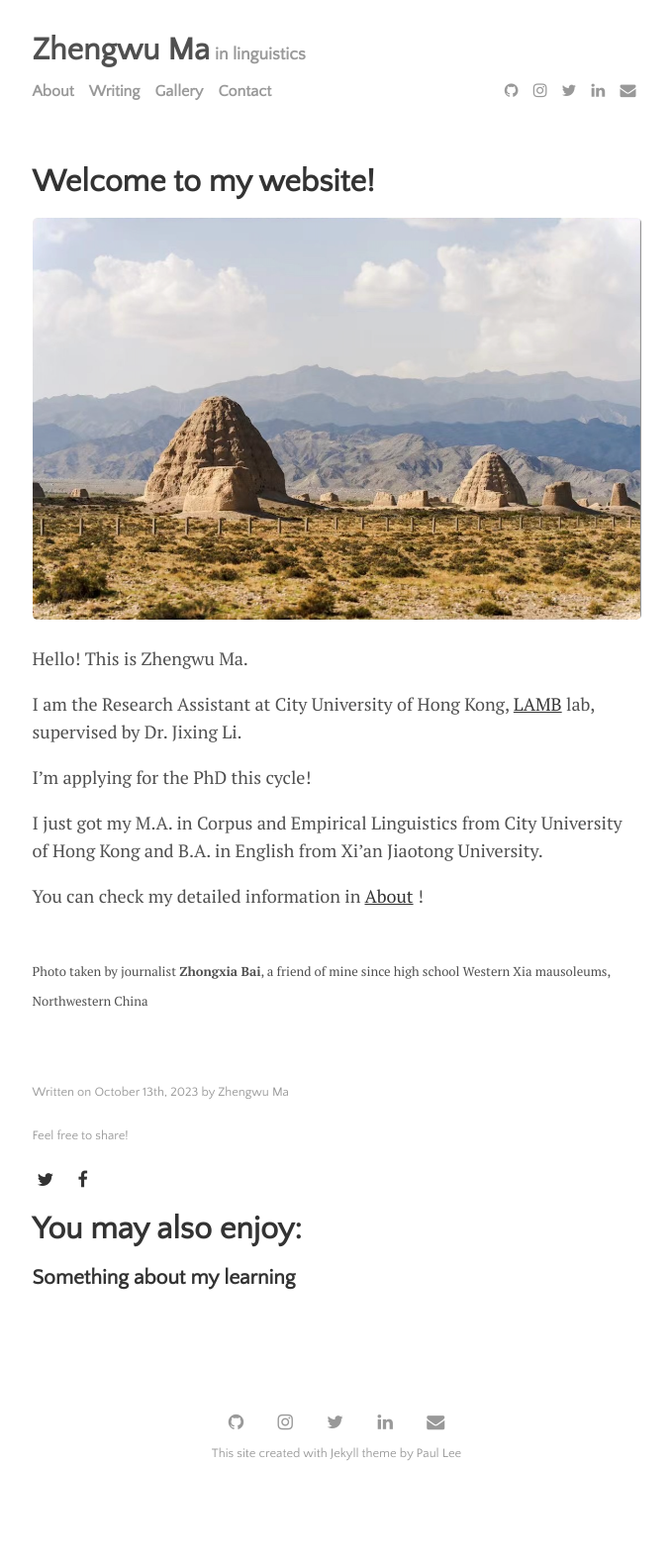
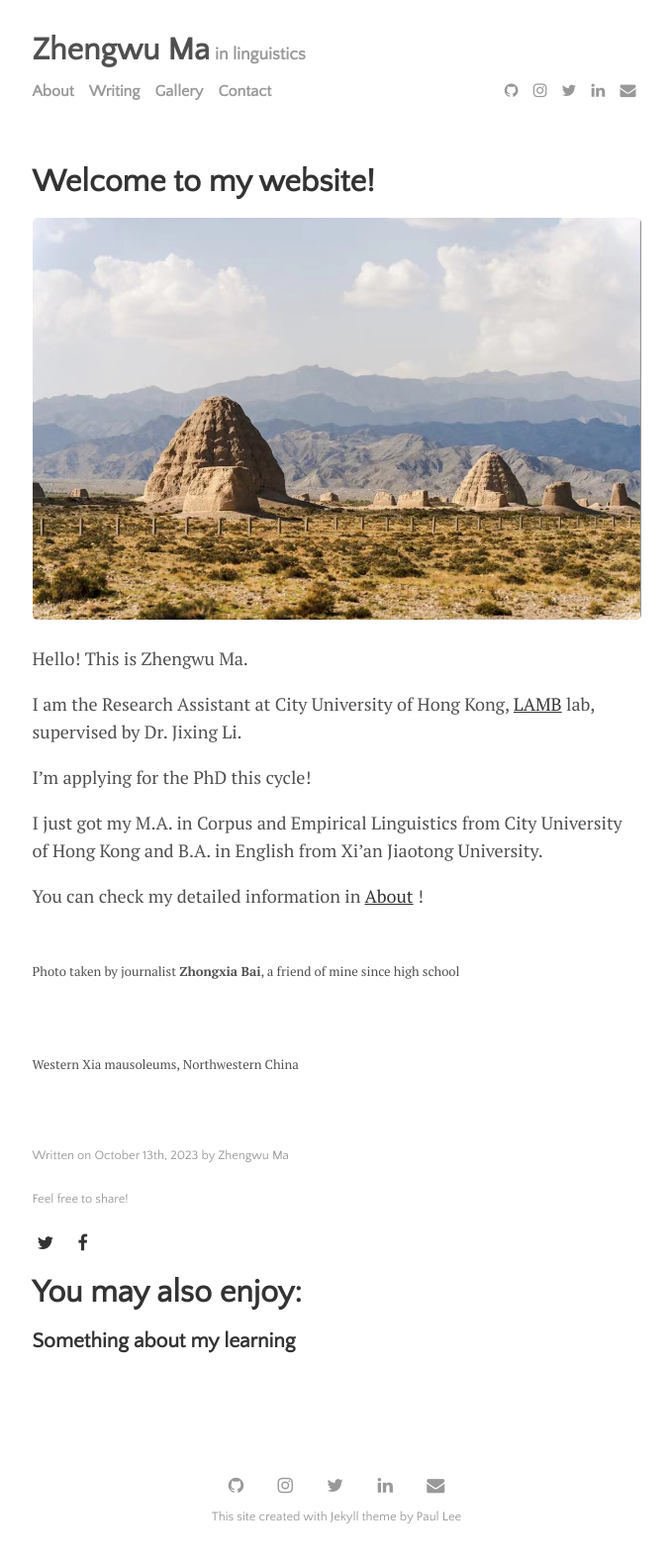
Before and after one commit to zhengwuma/zhengwuma.github.io, a Jekyll site: the page built from _posts/2023-10-13-welcome.md, in a window 1280 px wide. Shown: the whole page at 99% size, without its empty margins (300-979 px from the left). Built offline with Jekyll 4.4.1, drawn with Linux system fonts in a browser that asks for light colours; before the commit the page ends 1514 px from its top, so only the background shows below that.

Commit message:
Update 2023-10-13-welcome.md

```diff
--- a/_posts/2023-10-13-welcome.md
+++ b/_posts/2023-10-13-welcome.md
@@ -18,5 +18,6 @@ I just got my M.A. in Corpus and Empirical Linguistics from City University of H
 You can check my detailed information in [About](https://zhengwuma.github.io/about.html) ! <br><br>
 
 
-<font size="2"> Photo taken by journalist <b>Zhongxia Bai</b>, a friend of mine since high school </font>
+<font size="2"> Photo taken by journalist <b>Zhongxia Bai</b>, a friend of mine since high school </font><br>
+
 <font size="2">Western Xia mausoleums, Northwestern China </font><br>
```
